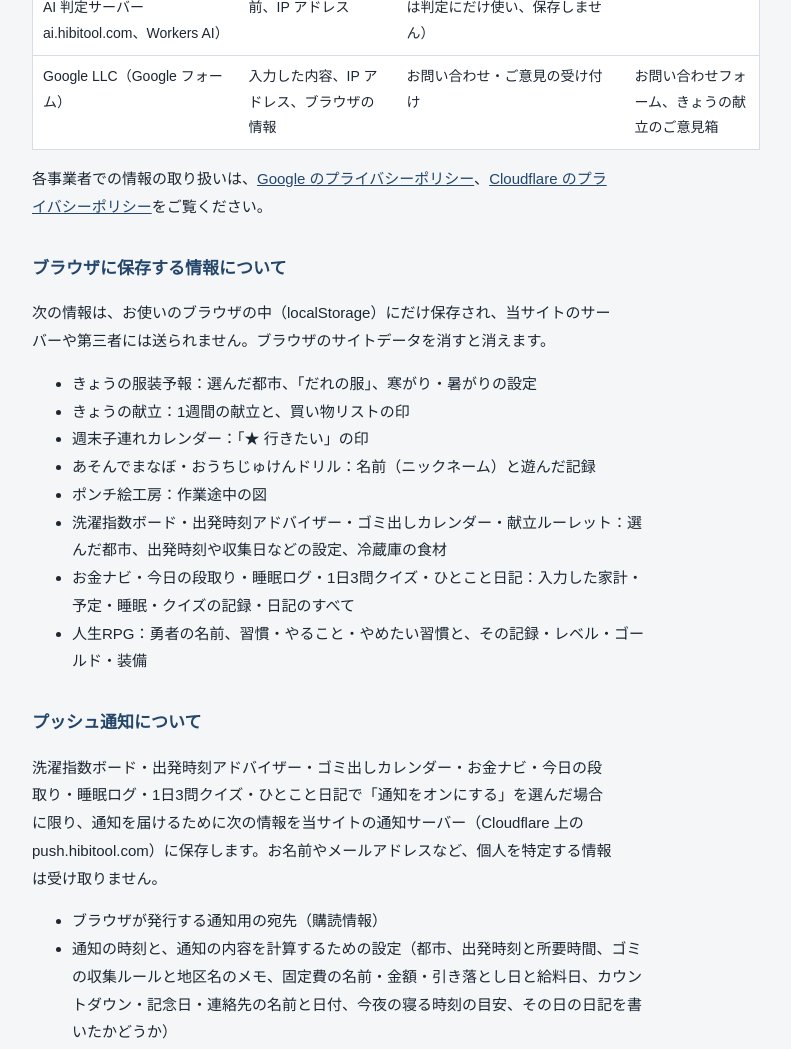
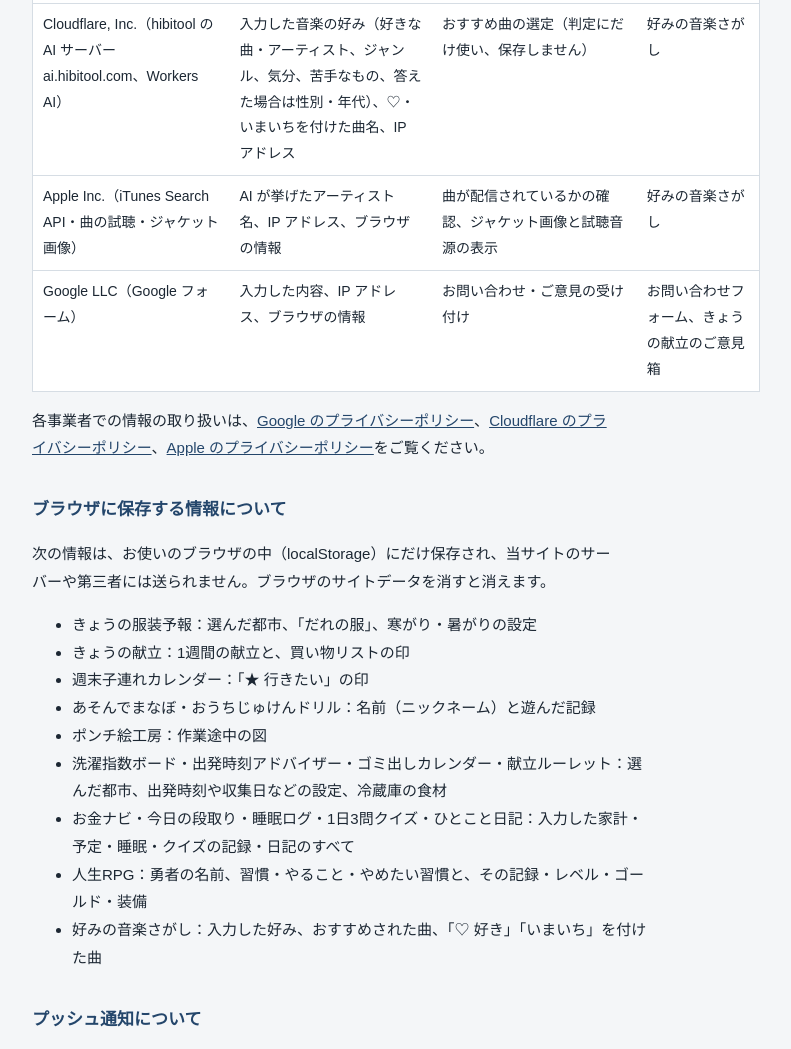
Before and after one commit to kfukuzumi1119-debug/kfukuzumi1119-debug.github.io, a plain HTML site: page privacy.html in a window 1280 px wide. Shown: the part 1659-2708 px from the top of the page, without its empty margins (244-1035 px from the left). Drawn offline with Linux system fonts and the light colour scheme.

Commit message:
好みの音楽さがし を表紙とプライバシーポリシーに追加
Co-Authored-By: Claude Opus 5.5 <noreply@anthropic.com>

```diff
--- a/privacy.html
+++ b/privacy.html
@@ -55,10 +55,12 @@ tr:last-child td{border-bottom:0}
       <tr><td>Google LLC（Google Fonts）</td><td>IP アドレス、ブラウザの情報、読み込むページの情報</td><td>文字（フォント）の表示</td><td>各ツール</td></tr>
       <tr><td>Cloudflare, Inc.（hibitool の天気の中継サーバー push.hibitool.com）</td><td>選んだ都市の緯度・経度、IP アドレス</td><td>天気予報の取得（中継サーバーがノルウェー気象研究所 MET Norway から予報を取得します。見る人の IP アドレスは MET Norway に送りません）</td><td>きょうの服装予報・洗濯指数ボード・出発時刻アドバイザー・献立ルーレット</td></tr>
       <tr><td>Cloudflare, Inc.（hibitool の AI 判定サーバー ai.hibitool.com、Workers AI）</td><td>習慣・やることの名前、IP アドレス</td><td>経験値・ダメージの判定（名前は判定にだけ使い、保存しません）</td><td>人生RPG</td></tr>
+      <tr><td>Cloudflare, Inc.（hibitool の AI サーバー ai.hibitool.com、Workers AI）</td><td>入力した音楽の好み（好きな曲・アーティスト、ジャンル、気分、苦手なもの、答えた場合は性別・年代）、♡・いまいちを付けた曲名、IP アドレス</td><td>おすすめ曲の選定（判定にだけ使い、保存しません）</td><td>好みの音楽さがし</td></tr>
+      <tr><td>Apple Inc.（iTunes Search API・曲の試聴・ジャケット画像）</td><td>AI が挙げたアーティスト名、IP アドレス、ブラウザの情報</td><td>曲が配信されているかの確認、ジャケット画像と試聴音源の表示</td><td>好みの音楽さがし</td></tr>
       <tr><td>Google LLC（Google フォーム）</td><td>入力した内容、IP アドレス、ブラウザの情報</td><td>お問い合わせ・ご意見の受け付け</td><td>お問い合わせフォーム、きょうの献立のご意見箱</td></tr>
     </tbody>
   </table></div>
-  <p>各事業者での情報の取り扱いは、<a href="https://policies.google.com/privacy?hl=ja" target="_blank" rel="noopener">Google のプライバシーポリシー</a>、<a href="https://www.cloudflare.com/ja-jp/privacypolicy/" target="_blank" rel="noopener">Cloudflare のプライバシーポリシー</a>をご覧ください。</p>
+  <p>各事業者での情報の取り扱いは、<a href="https://policies.google.com/privacy?hl=ja" target="_blank" rel="noopener">Google のプライバシーポリシー</a>、<a href="https://www.cloudflare.com/ja-jp/privacypolicy/" target="_blank" rel="noopener">Cloudflare のプライバシーポリシー</a>、<a href="https://www.apple.com/jp/legal/privacy/" target="_blank" rel="noopener">Apple のプライバシーポリシー</a>をご覧ください。</p>
 
   <h2>ブラウザに保存する情報について</h2>
   <p>次の情報は、お使いのブラウザの中（localStorage）にだけ保存され、当サイトのサーバーや第三者には送られません。ブラウザのサイトデータを消すと消えます。</p>
@@ -71,6 +73,7 @@ tr:last-child td{border-bottom:0}
     <li>洗濯指数ボード・出発時刻アドバイザー・ゴミ出しカレンダー・献立ルーレット：選んだ都市、出発時刻や収集日などの設定、冷蔵庫の食材</li>
     <li>お金ナビ・今日の段取り・睡眠ログ・1日3問クイズ・ひとこと日記：入力した家計・予定・睡眠・クイズの記録・日記のすべて</li>
     <li>人生RPG：勇者の名前、習慣・やること・やめたい習慣と、その記録・レベル・ゴールド・装備</li>
+    <li>好みの音楽さがし：入力した好み、おすすめされた曲、「♡ 好き」「いまいち」を付けた曲</li>
   </ul>
 
   <h2>プッシュ通知について</h2>
@@ -94,7 +97,7 @@ tr:last-child td{border-bottom:0}
   <h2>このポリシーの変更</h2>
   <p>このポリシーは、必要に応じて予告なく変更することがあります。変更後の内容は、このページに載せた時点から有効になります。</p>
 
-  <p class="meta">制定日：2026年9月28日（週末子連れカレンダー 県央版として）／改定日：2026年11月16日（hibitool 全体に拡大）<br>運営者：けんつ（<a href="/about.html">運営者情報・お問い合わせ</a>）</p>
+  <p class="meta">制定日：2026年9月28日（週末子連れカレンダー 県央版として）／改定日：2026年11月28日（好みの音楽さがしを追加）<br>運営者：けんつ（<a href="/about.html">運営者情報・お問い合わせ</a>）</p>
 </div>
 </body>
 </html>
```
Also changed, not shown: index.html (+1 -0 lines).
